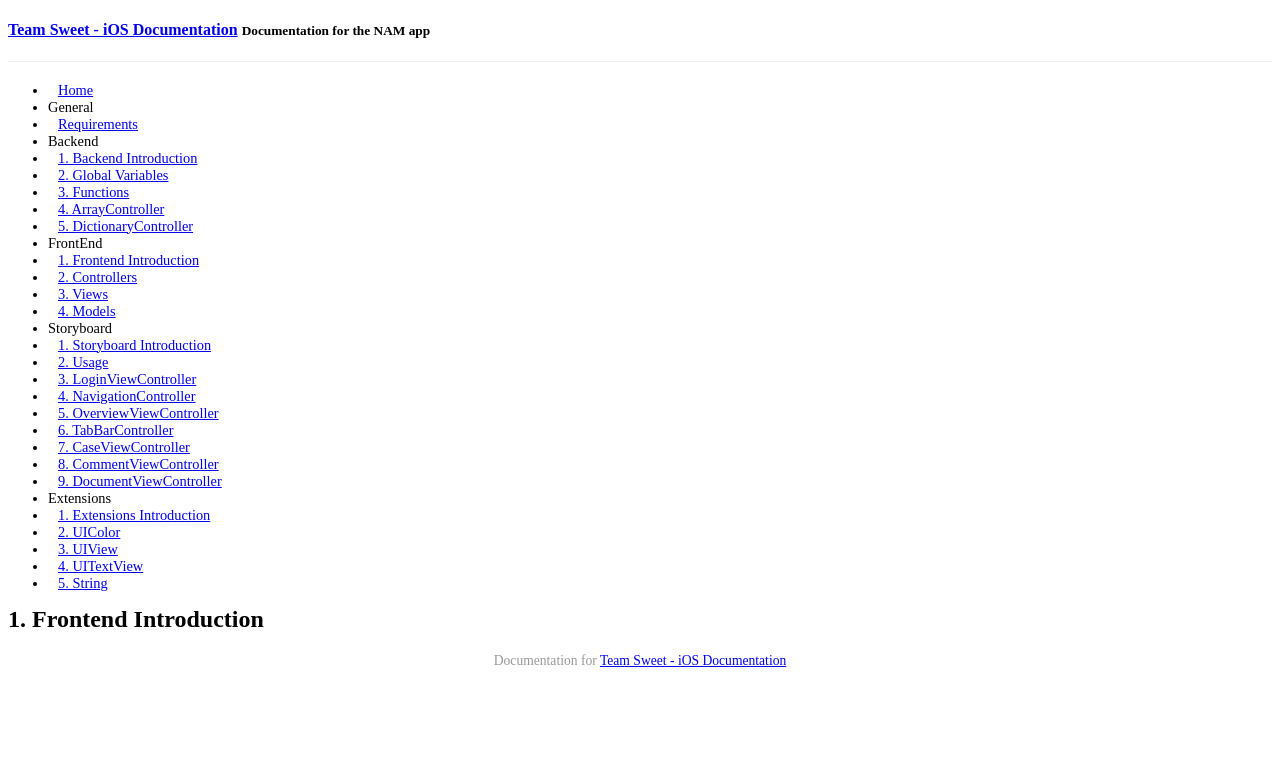
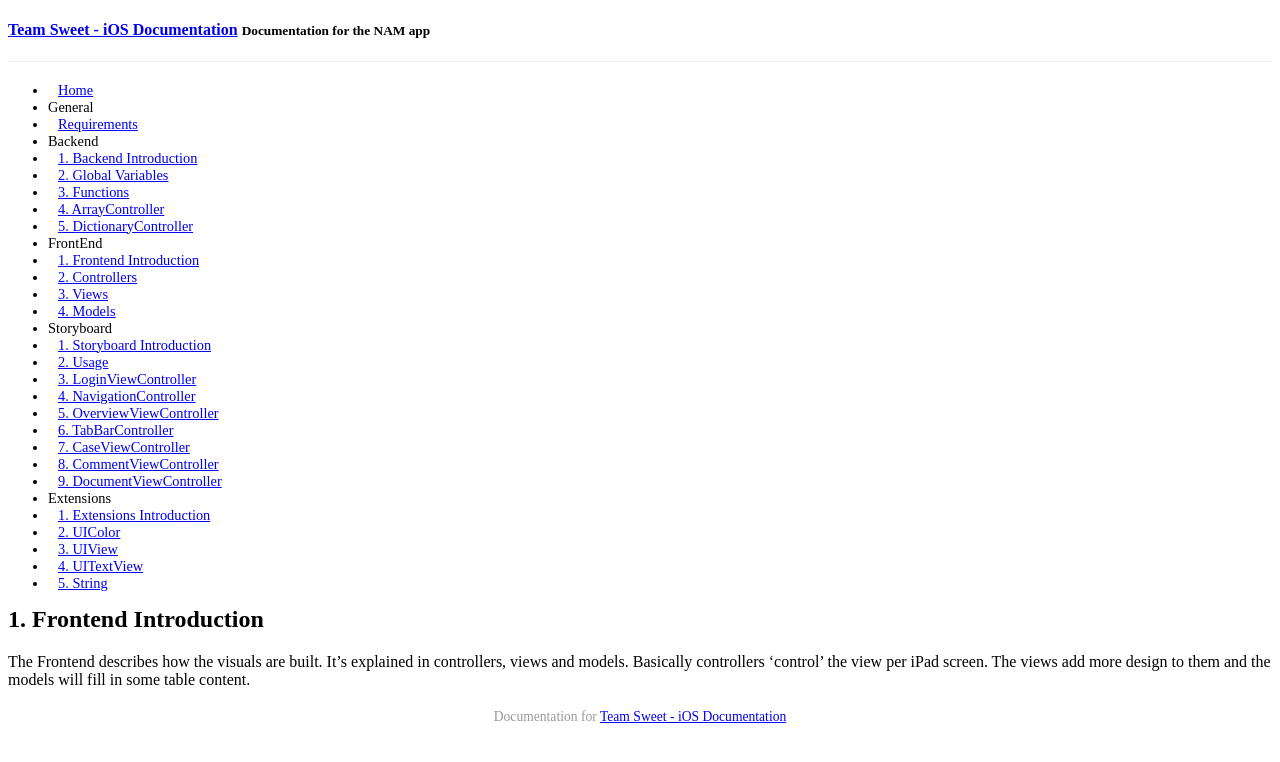
Before and after one commit to Aspoz/Sweet-iOS-Docs, a Jekyll site: the page built from _posts/2015-01-12-frontend-introduction.md, in a window 1280 px wide. Shown: the top 762 px of the page. Built offline with Jekyll 4.4.1, drawn with Linux system fonts in a browser that asks for light colours; Markdown is read by kramdown in place of the engine named in the settings; a style sheet for code colours, icons or effects is not loaded.

Commit message:
Add frontend introduction

```diff
--- a/_posts/2015-01-12-frontend-introduction.md
+++ b/_posts/2015-01-12-frontend-introduction.md
@@ -4,3 +4,5 @@ title: "1. Frontend Introduction"
 category: front
 date: 2015-01-12 17:00:00
 ---
+
+The Frontend describes how the visuals are built. It's explained in controllers, views and models. Basically controllers 'control' the view per iPad screen. The views add more design to them and the models will fill in some table content.
```
